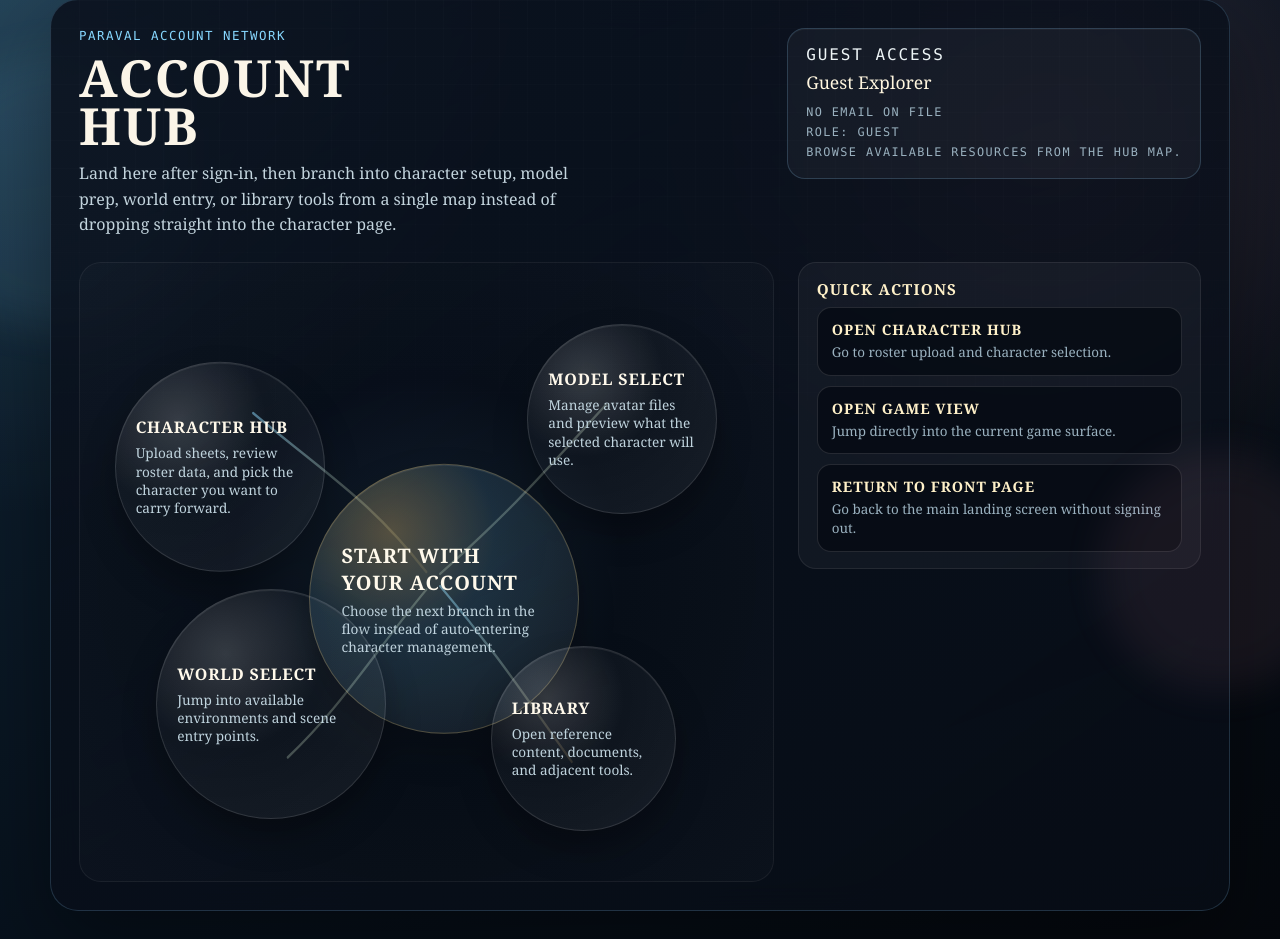
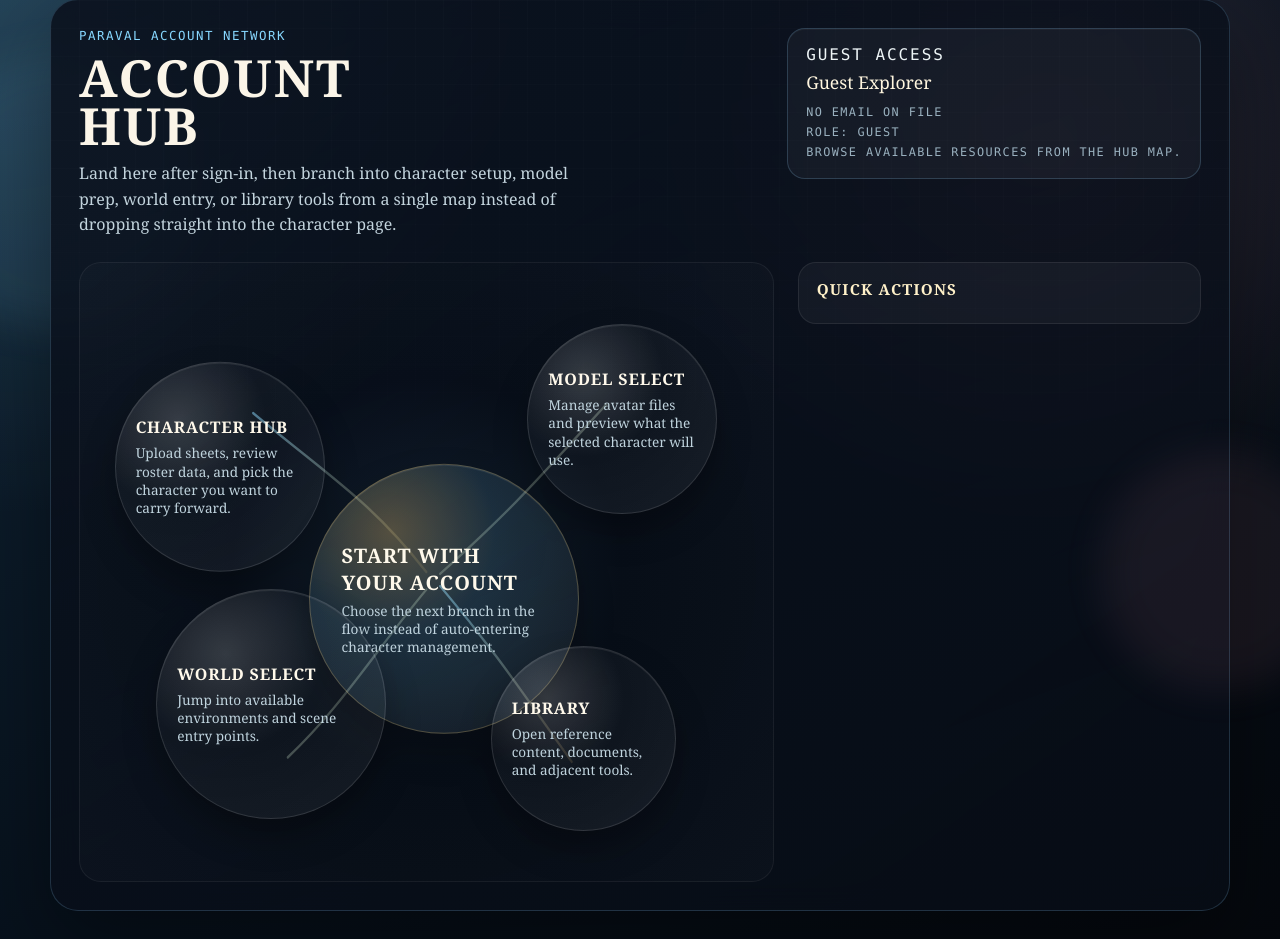
Before and after one commit to BronBron-Commits/link-to-the-flask, a Flask app: page /account-hub in a window 1280 px wide. Shown: the part 29-968 px from the top of the page. Run offline with Flask 3, Linux system fonts and the light colour scheme; parts of the project's set-up code (start-up, migrations or seed data) failed here and were passed over.

Commit message:
Reduce account hub quick actions to logout only

```diff
--- a/templates/account_hub.html
+++ b/templates/account_hub.html
@@ -528,18 +528,6 @@
           <section class="info-card">
             <h2>Quick Actions</h2>
             <div class="action-stack">
-              <a class="action-btn" href="/hub">
-                <strong>Open Character Hub</strong>
-                <span>Go to roster upload and character selection.</span>
-              </a>
-              <a class="action-btn" href="/game">
-                <strong>Open Game View</strong>
-                <span>Jump directly into the current game surface.</span>
-              </a>
-              <a class="action-btn" href="/">
-                <strong>Return To Front Page</strong>
-                <span>Go back to the main landing screen without signing out.</span>
-              </a>
               {% if is_authenticated %}
               <button id="sign-out-btn" class="action-btn" type="button">
                 <strong>Sign Out</strong>
```
